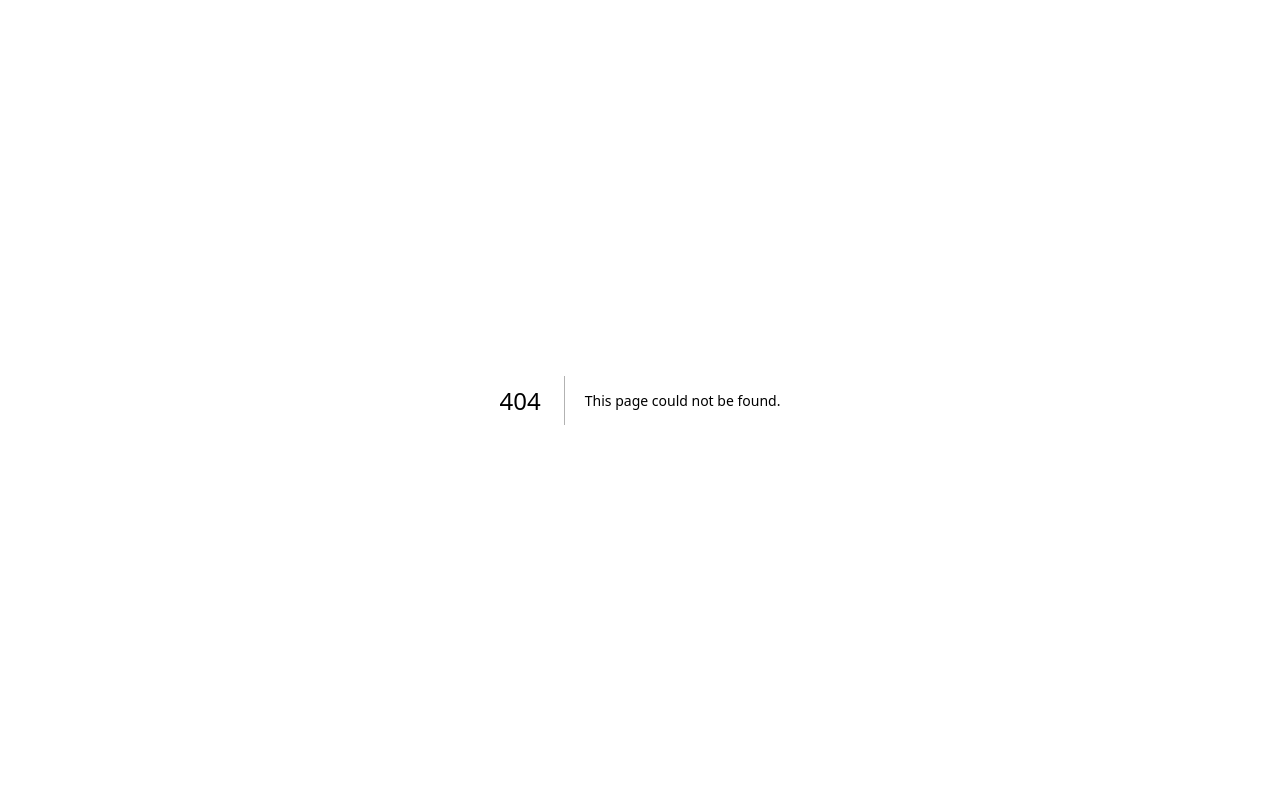
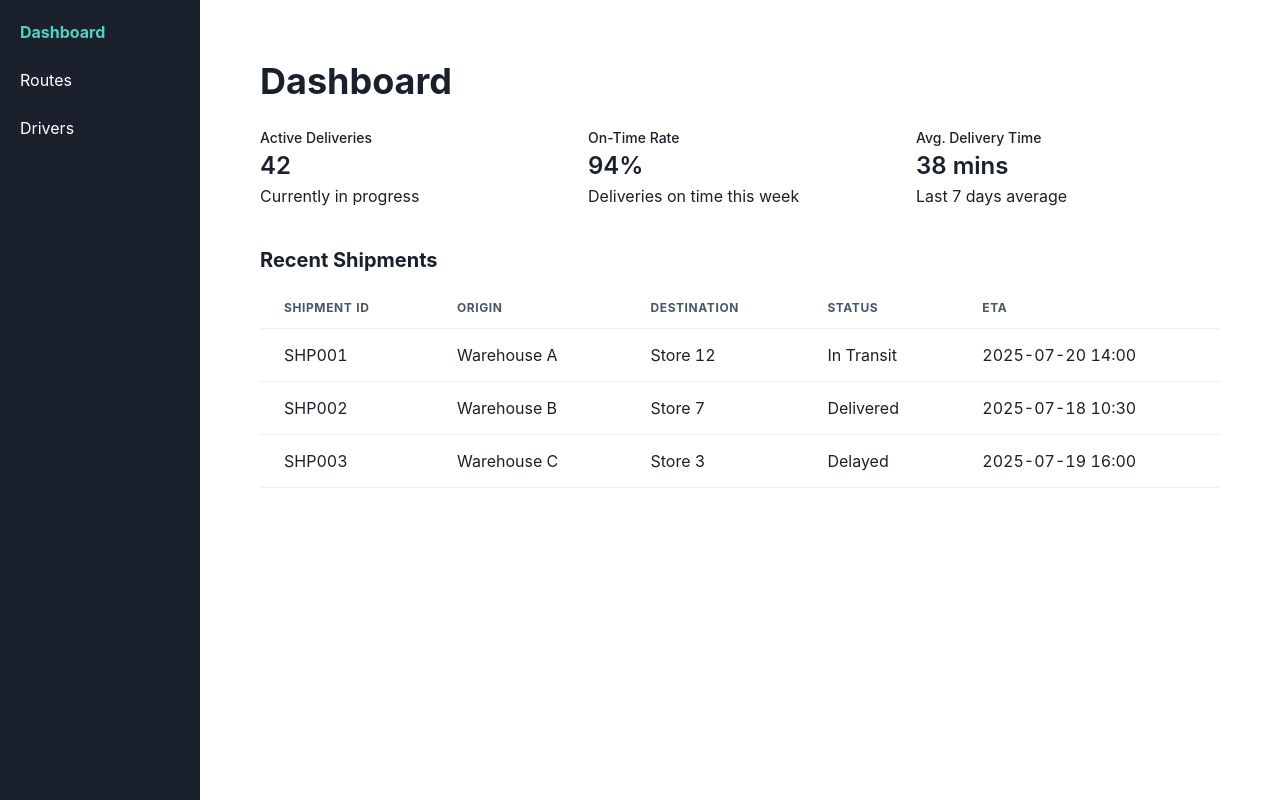
Before and after one commit to AdiHanumaiah/logistics-dashboard, a Next.js app: page /dashboard in a window 1280 px wide. Before the commit this address had no page. Built offline with nearby package versions, Linux system fonts and the light colour scheme.

Commit message:
Initial commit - setup logistics dashboard with Chakra UI and mock shipments

```diff
--- /dev/null
+++ b/src/app/dashboard/page.tsx
@@ -0,0 +1,96 @@
+'use client';
+
+import {
+    Box,
+    Heading,
+    SimpleGrid,
+    Stat,
+    StatLabel,
+    StatNumber,
+    Table,
+    Thead,
+    Tbody,
+    Tr,
+    Th,
+    Td,
+    Text,
+} from '@chakra-ui/react';
+
+const mockShipments = [
+    {
+        id: 'SHP001',
+        origin: 'Warehouse A',
+        destination: 'Store 12',
+        status: 'In Transit',
+        eta: '2025-07-20 14:00',
+    },
+    {
+        id: 'SHP002',
+        origin: 'Warehouse B',
+        destination: 'Store 7',
+        status: 'Delivered',
+        eta: '2025-07-18 10:30',
+    },
+    {
+        id: 'SHP003',
+        origin: 'Warehouse C',
+        destination: 'Store 3',
+        status: 'Delayed',
+        eta: '2025-07-19 16:00',
+    },
+];
+
+export default function Dashboard() {
+    return (
+        <Box p={10}>
+            <Heading mb={6}>Dashboard</Heading>
+
+            <SimpleGrid columns={{ base: 1, md: 3 }} spacing={6} mb={10}>
+                <Stat>
+                    <StatLabel>Active Deliveries</StatLabel>
+                    <StatNumber>42</StatNumber>
+                    <Text>Currently in progress</Text>
+                </Stat>
+
+                <Stat>
+                    <StatLabel>On-Time Rate</StatLabel>
+                    <StatNumber>94%</StatNumber>
+                    <Text>Deliveries on time this week</Text>
+                </Stat>
+
+                <Stat>
+                    <StatLabel>Avg. Delivery Time</StatLabel>
+                    <StatNumber>38 mins</StatNumber>
+                    <Text>Last 7 days average</Text>
+                </Stat>
+            </SimpleGrid>
+
+            <Heading size="md" mb={4}>
+                Recent Shipments
+            </Heading>
+
+            <Table variant="simple" size="md">
+                <Thead>
+                    <Tr>
+                        <Th>Shipment ID</Th>
+                        <Th>Origin</Th>
+                        <Th>Destination</Th>
+                        <Th>Status</Th>
+                        <Th>ETA</Th>
+                    </Tr>
+                </Thead>
+                <Tbody>
+                    {mockShipments.map((shipment) => (
+                        <Tr key={shipment.id}>
+                            <Td>{shipment.id}</Td>
+                            <Td>{shipment.origin}</Td>
+                            <Td>{shipment.destination}</Td>
+                            <Td>{shipment.status}</Td>
+                            <Td>{shipment.eta}</Td>
+                        </Tr>
+                    ))}
+                </Tbody>
+            </Table>
+        </Box>
+    );
+}
--- a/src/app/layout.tsx
+++ b/src/app/layout.tsx
@@ -1,31 +1,17 @@
-import type { Metadata } from "next";
-import { Geist, Geist_Mono } from "next/font/google";
-import "./globals.css";
+'use client';
 
-const geistSans = Geist({
-  variable: "--font-geist-sans",
-  subsets: ["latin"],
-});
+import { ReactNode } from 'react';
+import { ChakraProvider } from '@chakra-ui/react';
+import Sidebar from '../components/Sidebar';
 
-const geistMono = Geist_Mono({
-  variable: "--font-geist-mono",
-  subsets: ["latin"],
-});
-
-export const metadata: Metadata = {
-  title: "Create Next App",
-  description: "Generated by create next app",
-};
-
-export default function RootLayout({
-  children,
-}: Readonly<{
-  children: React.ReactNode;
-}>) {
+export default function RootLayout({ children }: { children: ReactNode }) {
   return (
     <html lang="en">
-      <body className={`${geistSans.variable} ${geistMono.variable}`}>
-        {children}
+      <body style={{ margin: 0 }}>
+        <ChakraProvider>
+          <Sidebar />
+          <main style={{ marginLeft: 200, padding: 20 }}>{children}</main>
+        </ChakraProvider>
       </body>
     </html>
   );
--- /dev/null
+++ b/src/components/Sidebar.tsx
@@ -0,0 +1,48 @@
+'use client';
+
+import { Box, VStack, Link, Text } from '@chakra-ui/react';
+import NextLink from 'next/link';
+import { usePathname } from 'next/navigation';
+
+const navItems = [
+  { label: 'Dashboard', href: '/dashboard' },
+  { label: 'Routes', href: '/routes' },
+  { label: 'Drivers', href: '/drivers' },
+];
+
+export default function Sidebar() {
+  const pathname = usePathname();
+
+  return (
+    <Box
+      as="nav"
+      pos="fixed"
+      top="0"
+      left="0"
+      height="100vh"
+      width="200px"
+      bg="gray.800"
+      color="white"
+      padding="20px"
+    >
+      <VStack align="start" spacing={6}>
+        {navItems.map(({ label, href }) => {
+          const isActive = pathname === href;
+          return (
+            <Link
+              as={NextLink}
+              key={href}
+              href={href}
+              fontWeight={isActive ? 'bold' : 'normal'}
+              color={isActive ? 'teal.300' : 'white'}
+              _hover={{ textDecoration: 'none', color: 'teal.400' }}
+              width="100%"
+            >
+              <Text>{label}</Text>
+            </Link>
+          );
+        })}
+      </VStack>
+    </Box>
+  );
+}
```
Also changed, not shown: package.json (+9 -4 lines), src/app/drivers/page.tsx (added, +12 -0 lines), src/app/page.tsx (+13 -90 lines), src/app/providers.tsx (added, +16 -0 lines), src/app/routes/page.tsx (added, +12 -0 lines), 1 other file (tests, documents, lock files or other folders).
